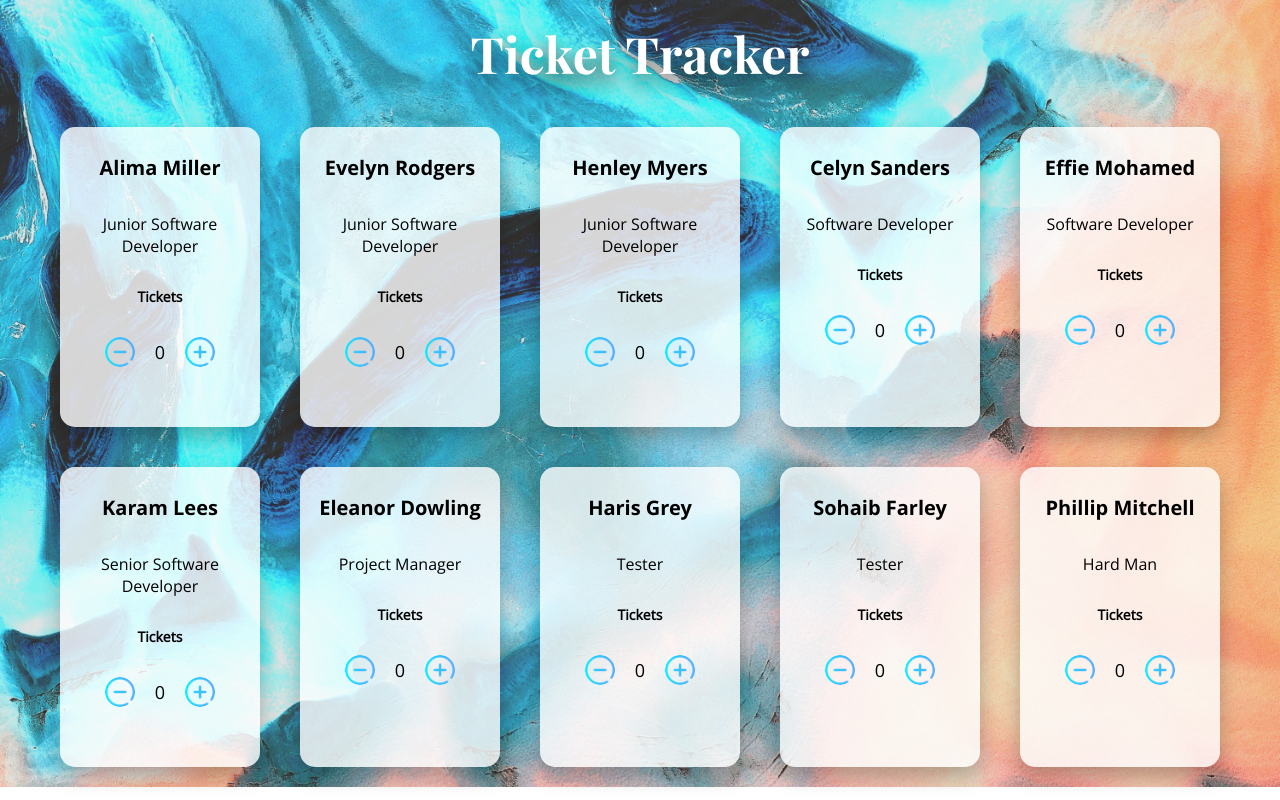
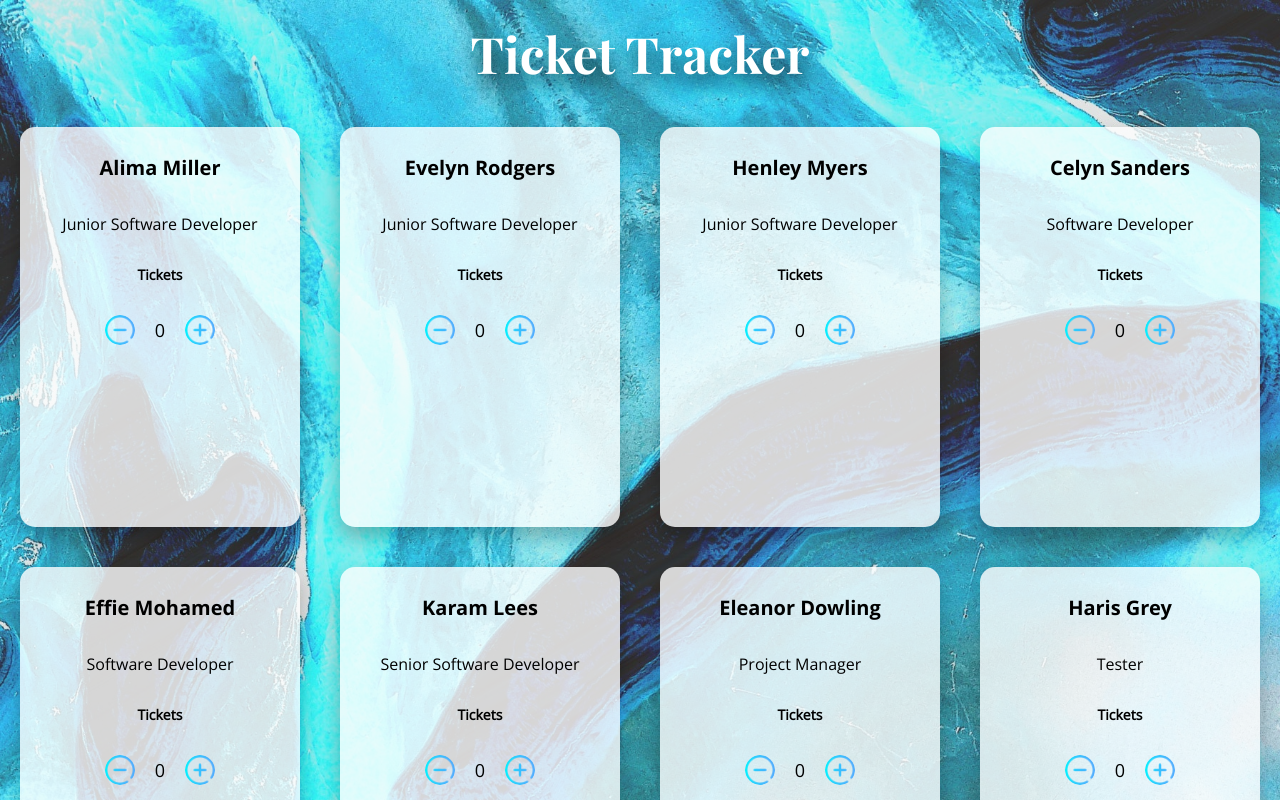
Before and after one commit to kirstytheproud/ticket-tracking-app, a React (Create React App) app: page / in a window 1280 px wide. Shown: the top 800 px of the page. Built offline with nearby package versions, Linux system fonts and the light colour scheme.

Commit message:
changed card size

```diff
--- a/src/components/Employees/Employees.scss
+++ b/src/components/Employees/Employees.scss
@@ -12,8 +12,8 @@
 
 .employee-card {
   font-family: "Open Sans Regular";
-  width: 200px;
-  height: 300px;
+  width: 280px;
+  height: 400px;
   margin: 20px;
   flex-shrink: 0;
   border-radius: 15px;
```
